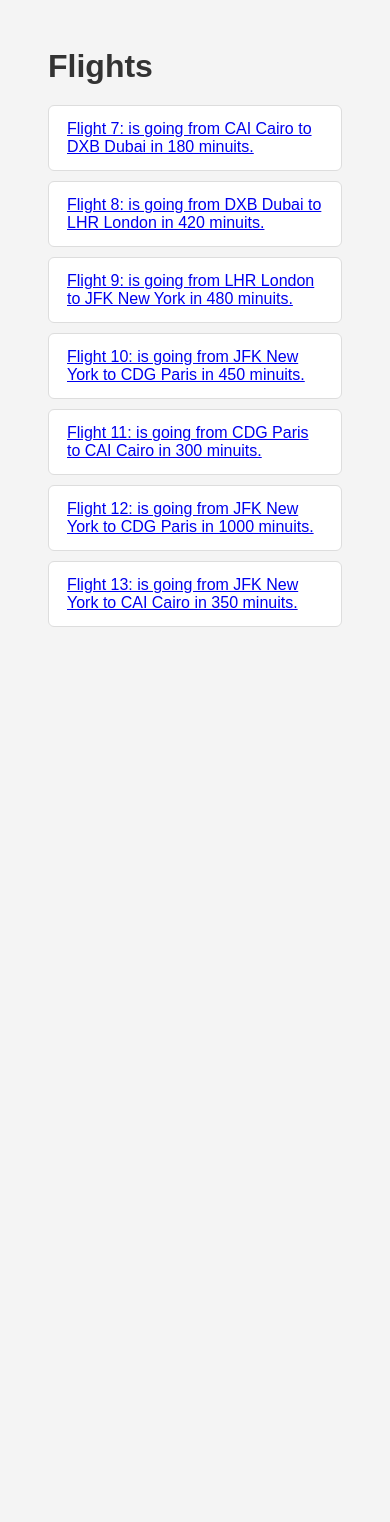
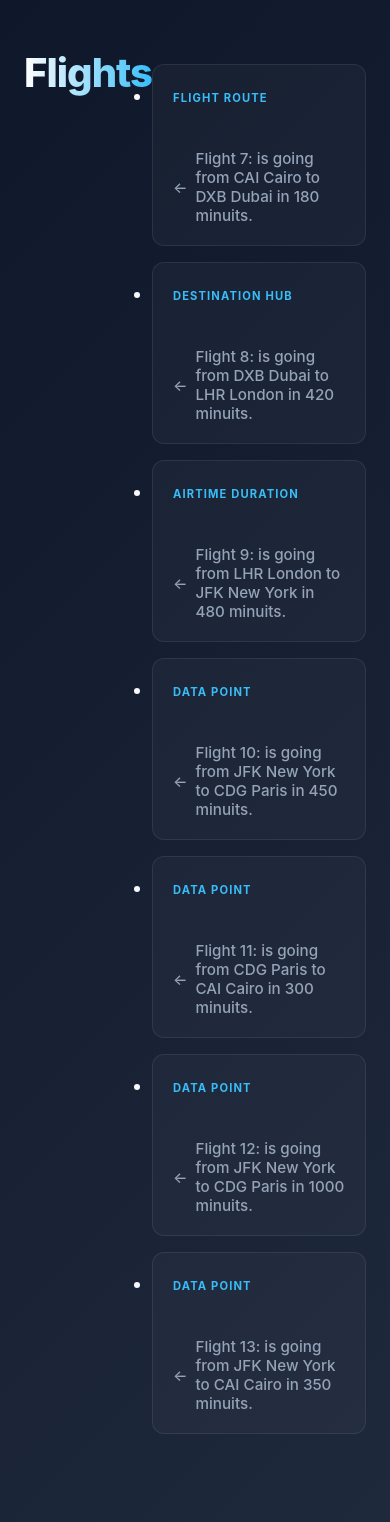
Before and after one commit to ziadabozead9-glitch/ZA_Django_Projects, a Django app: page /flight/ in a window 390 px wide. Before the commit the page ends 627 px from the top, so only its background shows below. Run offline with Django 5.2, Linux system fonts and the light colour scheme; data comes from the database, SQL or seed files in the repository; both versions use the stored data as it was after the commit.

Commit message:
Revamp UI styles and fix layout DOCTYPE
Overhauled flight app styling with a modern, responsive theme: added CSS variables, glass-panel container, improved typography, grid-based list layout, enhanced form controls, hover/focus states and subtle animations. Fixed duplicated DOCTYPE in layout.html. The SQLite database file was also updated (data/schema changes).

```diff
--- a/DjangoSql/flight/static/flight/styles.css
+++ b/DjangoSql/flight/static/flight/styles.css
@@ -1,30 +1,227 @@
+:root {
+    --bg-gradient: linear-gradient(135deg, #0f172a 0%, #1e293b 100%);
+    --panel-bg: rgba(30, 41, 59, 0.7);
+    --panel-border: rgba(255, 255, 255, 0.08);
+
+    --accent-glow: #38bdf8;
+    --accent-solid: #0ea5e9;
+    --accent-hover: #0284c7;
+
+    --text-primary: #f8fafc;
+    --text-secondary: #94a3b8;
+    --text-muted: #64748b;
+
+    --success: #10b981;
+    --radius-lg: 16px;
+    --radius-md: 12px;
+    --shadow-xl: 0 20px 25px -5px rgba(0, 0, 0, 0.5), 0 10px 10px -5px rgba(0, 0, 0, 0.4);
+    --transition: all 0.3s cubic-bezier(0.4, 0, 0.2, 1);
+}
+
+* {
+    box-sizing: border-box;
+}
+
 body {
-    font-family: Arial, sans-serif;
-    background: #f4f4f4;
-    padding: 40px;
-    color: #333;
+    font-family: 'Inter', system-ui, -apple-system, sans-serif;
+    background: var(--bg-gradient);
+    color: var(--text-primary);
+    min-height: 100vh;
+    margin: 0;
+    padding: 3rem 1.5rem;
+    display: flex;
+    justify-content: center;
+    align-items: flex-start;
+}
+
+.container, main, block {
+    width: 100%;
+    max-width: 850px;
+    background: var(--panel-bg);
+    backdrop-filter: blur(16px);
+    -webkit-backdrop-filter: blur(16px);
+    border: 1px solid var(--panel-border);
+    padding: 3rem;
+    border-radius: var(--radius-lg);
+    box-shadow: var(--shadow-xl);
 }
 
 h1 {
-    margin-bottom: 20px;
-}
-h2 {
-    margin-bottom: 20px;
+    font-size: 2.5rem;
+    font-weight: 800;
+    letter-spacing: -0.025em;
+    margin-top: 0;
+    margin-bottom: 2rem;
+    background: linear-gradient(to right, #ffffff, var(--accent-glow));
+    background-clip: text;
+    -webkit-background-clip: text;
+    -webkit-text-fill-color: transparent;
+    display: flex;
+    align-items: center;
+    gap: 0.5rem;
 }
 
-ul {
-    list-style: none;
-    padding: 0;
+h2 {
+    font-size: 1.35rem;
+    font-weight: 600;
+    text-transform: uppercase;
+    letter-spacing: 0.05em;
+    color: var(--text-secondary);
+    margin-top: 2.5rem;
+    margin-bottom: 1rem;
 }
 
-li {
-    background: #fff;
-    border: 1px solid #ddd;
-    border-radius: 6px;
-    padding: 14px 18px;
-    margin-bottom: 10px;
+ul:first-of-type {
+    display: grid;
+    grid-template-columns: repeat(auto-fit, minmax(200px, 1fr));
+    gap: 1rem;
+    padding: 0;
+    margin-bottom: 2.5rem;
 }
 
-li:hover {
-    background: #e8f0fe;
+ul:first-of-type li {
+    background: rgba(255, 255, 255, 0.03);
+    border: 1px solid var(--panel-border);
+    padding: 1.25rem;
+    border-radius: var(--radius-md);
+    font-size: 1.1rem;
+    color: var(--text-primary);
+    transition: var(--transition);
 }
+
+ul:first-of-type li:hover {
+    border-color: rgba(56, 189, 248, 0.4);
+    background: rgba(56, 189, 248, 0.02);
+    transform: translateY(-2px);
+}
+
+ul:first-of-type li::before {
+    content: "DATA POINT";
+    display: block;
+    font-size: 0.7rem;
+    font-weight: 700;
+    color: var(--accent-glow);
+    letter-spacing: 0.1em;
+    margin-bottom: 0.25rem;
+}
+
+ul:first-of-type li:nth-child(1)::before { content: "FLIGHT ROUTE"; }
+ul:first-of-type li:nth-child(2)::before { content: "DESTINATION HUB"; }
+ul:first-of-type li:nth-child(3)::before { content: "AIRTIME DURATION"; }
+
+ul:nth-of-type(2) {
+    padding: 0;
+    background: rgba(15, 23, 42, 0.4);
+    border-radius: var(--radius-md);
+    border: 1px solid var(--panel-border);
+    overflow: hidden;
+}
+
+ul:nth-of-type(2) li {
+    padding: 1rem 1.25rem;
+    border-bottom: 1px solid var(--panel-border);
+    display: flex;
+    align-items: center;
+    gap: 0.75rem;
+    color: var(--text-secondary);
+}
+
+ul:nth-of-type(2) li::before {
+    content: "";
+    display: inline-block;
+    width: 6px;
+    height: 6px;
+    border-radius: 50%;
+    background-color: var(--success);
+    box-shadow: 0 0 8px var(--success);
+}
+
+ul:nth-of-type(2) li:last-child {
+    border-bottom: none;
+}
+
+ul li:only-child {
+    color: var(--text-muted) !important;
+    font-style: italic;
+    justify-content: center;
+    padding: 2rem !important;
+}
+ul li:only-child::before { display: none !important; }
+
+form {
+    display: flex;
+    gap: 1rem;
+    background: rgba(15, 23, 42, 0.2);
+    padding: 1.25rem;
+    border-radius: var(--radius-md);
+    border: 1px solid var(--panel-border);
+    margin-top: 1rem;
+}
+
+select {
+    flex: 1;
+    background: #0f172a;
+    color: var(--text-primary);
+    border: 1px solid var(--panel-border);
+    padding: 0.85rem 1.25rem;
+    font-size: 1rem;
+    border-radius: var(--radius-md);
+    outline: none;
+    cursor: pointer;
+    transition: var(--transition);
+}
+
+select:focus {
+    border-color: var(--accent-solid);
+    box-shadow: 0 0 0 3px rgba(14, 165, 233, 0.2);
+}
+
+input[type="submit"] {
+    background: var(--accent-solid);
+    color: #ffffff;
+    font-size: 1rem;
+    font-weight: 600;
+    padding: 0.85rem 1.75rem;
+    border: none;
+    border-radius: var(--radius-md);
+    cursor: pointer;
+    transition: var(--transition);
+    box-shadow: 0 4px 12px rgba(14, 165, 233, 0.3);
+}
+
+input[type="submit"]:hover {
+    background: var(--accent-hover);
+    box-shadow: 0 6px 20px rgba(14, 165, 233, 0.4);
+    transform: translateY(-1px);
+}
+
+input[type="submit"]:active {
+    transform: translateY(1px);
+}
+
+br { display: none; }
+
+a {
+    display: inline-flex;
+    align-items: center;
+    margin-top: 2.5rem;
+    color: var(--text-secondary);
+    text-decoration: none;
+    font-size: 0.95rem;
+    font-weight: 500;
+    transition: var(--transition);
+}
+
+a::before {
+    content: "←";
+    margin-right: 0.5rem;
+    transition: var(--transition);
+}
+
+a:hover {
+    color: var(--accent-glow);
+}
+
+a:hover::before {
+    transform: translateX(-4px);
+}
--- a/DjangoSql/flight/templates/flight/layout.html
+++ b/DjangoSql/flight/templates/flight/layout.html
@@ -1,5 +1,4 @@
 {% load static %}
-<!DOCTYPE <!DOCTYPE html>
 <html lang="en">
     <head>
         <title>flights</title>
```
Also changed, not shown: DjangoSql/db.sqlite3.
